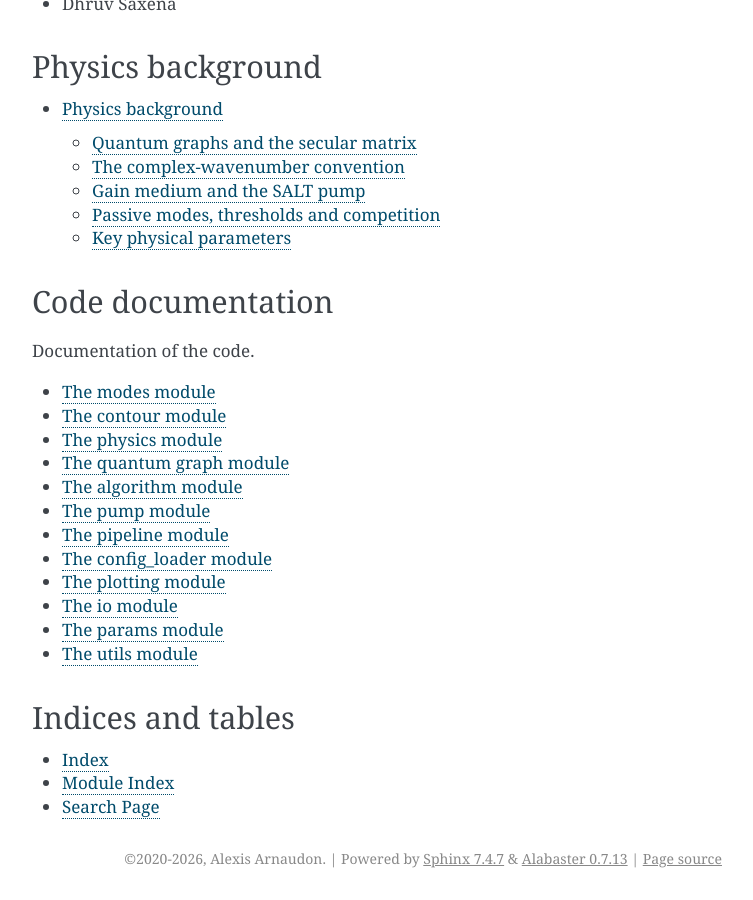
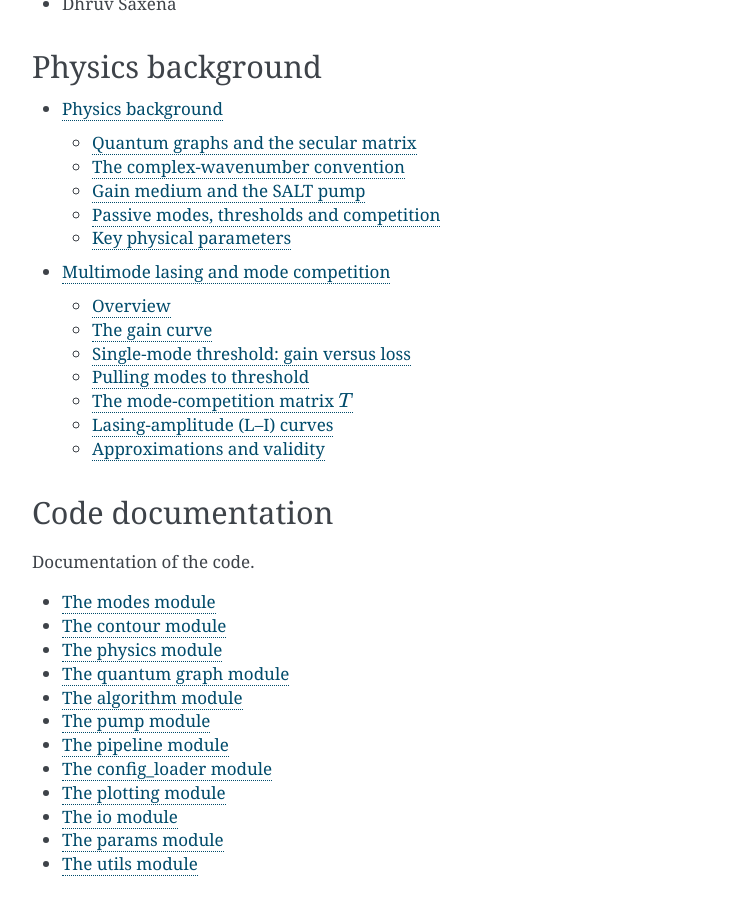
Before and after one commit to arnaudon/netSALT, a Sphinx documentation site: the page built from doc/source/index.rst, in a window 1280 px wide and 900 px high, scrolled down 2050 px. Shown: the whole window, without its empty margins (388-1141 px from the left). Built offline with Sphinx 7.4.7, drawn with Linux system fonts in a browser that asks for light colours; part of the change alters nothing that is shown.

Commit message:
docs: add multimode lasing and mode-competition theory page
New doc/source/lasing.rst documents the SALT machinery behind the lasing
amplitude curves, wired into the Physics background toctree:

- the gain curve -Im(gamma) and its role,
- the single-mode threshold D0 = 1/(Q * (-Im gamma) * overlap) and the three
  competing factors (Q, gain at line centre, pump overlap),
- pulling modes to threshold (alpha -> 0) via dispersion_relation_pump /
  find_threshold_lasing_modes,
- the mode-competition matrix T_{mu,nu} = -Im(gamma_nu) * int |E_nu|^2 E_mu^2
  over pumped inner edges, as spatial hole burning (self- vs cross-saturation),
- the linear SALT intensity system sum_nu T_{mu,nu} I_nu = D0/D0_thr_mu - 1 and
  the piecewise-linear L-I curves with activation / vanishing events,
- the near-threshold / frozen-profile approximations and their validity range.

https://claude.ai/code/session_01EH6xEV2sQozKjjH6vNKjyC

```diff
--- a/doc/source/index.rst
+++ b/doc/source/index.rst
@@ -105,6 +105,7 @@ Physics background
     :maxdepth: 2
 
     theory
+    lasing
 
 Code documentation
 ******************
--- /dev/null
+++ b/doc/source/lasing.rst
@@ -0,0 +1,187 @@
+Multimode lasing and mode competition
+======================================
+
+This page documents how netSALT turns the passive modes of a quantum graph into
+**lasing amplitude curves** — the modal intensities as a function of pump
+strength — within the SALT (steady-state ab-initio laser theory) approximation.
+It is the physics behind :func:`~netsalt.modes.find_threshold_lasing_modes`,
+:func:`~netsalt.modes.compute_mode_competition_matrix` and
+:func:`~netsalt.modes.compute_modal_intensities`. See :doc:`theory` for the
+underlying quantum-graph construction and the :math:`k = \mathrm{Re}\,k - i\alpha`
+convention used throughout.
+
+Overview
+--------
+
+Above threshold the laser settles into a **stationary multimode** state: each
+mode :math:`\mu` lases at a real wavenumber with a modal intensity
+:math:`I_\mu`, and the modes compete for a shared gain medium through spatial
+hole burning. netSALT implements the *linearized, near-threshold* SALT
+expansion: the field profiles are frozen at their threshold shape, and the
+nonlinear gain saturation is condensed into a single **mode-competition matrix**
+:math:`T` (called the ``T`` or ``M`` matrix in the code) followed by a linear
+solve for the intensities. The flow is
+
+.. math::
+
+   \text{passive modes}
+   \;\xrightarrow{\text{raise } D_0}\;
+   \text{thresholds } D_0^{\mathrm{thr}}_\mu
+   \;\xrightarrow{T}\;
+   \text{intensities } I_\mu(D_0).
+
+The gain curve
+--------------
+
+The two-level gain medium enters through the Lorentzian
+:func:`~netsalt.physics.gamma`,
+
+.. math::
+
+   \gamma(k) = \frac{\gamma_\perp}{\mathrm{Re}\,k - k_a + i\gamma_\perp},
+
+centred on the atomic transition wavenumber ``k_a`` with half-width
+``gamma_perp``. The physically active quantity is the **normalised gain**
+
+.. math::
+
+   -\mathrm{Im}\,\gamma(k)
+   = \frac{\gamma_\perp^2}{(\mathrm{Re}\,k - k_a)^2 + \gamma_\perp^2} \in (0, 1],
+
+a Lorentzian peaking at :math:`1` at line centre. This is the gain curve that
+weights every threshold and competition term below.
+
+Single-mode threshold: gain versus loss
+----------------------------------------
+
+A mode lases, in isolation, when its gain balances its loss. The
+non-interacting threshold pump is
+(:func:`~netsalt.modes.lasing_threshold_linear`)
+
+.. math::
+
+   D_0^{\mathrm{thr}}_\mu
+   = \frac{1}{Q_\mu \,\big(-\mathrm{Im}\,\gamma(k_\mu)\big)\,\mathrm{Re}\,\Gamma_\mu},
+
+with three competing factors:
+
+* :math:`Q_\mu = \mathrm{Re}\,k / (2\alpha)` — the passive quality factor
+  (:func:`~netsalt.physics.q_value`); a low-loss mode is cheap to pump.
+* :math:`-\mathrm{Im}\,\gamma(k_\mu)` — the gain at the mode frequency; modes
+  near the gain centre :math:`k_a` reach threshold first.
+* :math:`\Gamma_\mu` — the **pump overlap factor**
+  (:func:`~netsalt.modes.compute_overlapping_factor`), the fraction of the
+  mode's energy living on the pumped edges,
+
+  .. math::
+
+     \Gamma_\mu = \frac{\int_{\text{pump}} |E_\mu|^2}{\int_{\text{inner}} \varepsilon\,|E_\mu|^2}.
+
+  The overlap integrals are evaluated in closed form on the graph edges via
+  :func:`~netsalt.modes.compute_z_matrix` and the quadratic form
+  ``_graph_norm``.
+
+The product :math:`Q_\mu\,(-\mathrm{Im}\,\gamma)` is exposed directly as
+:func:`~netsalt.modes.gamma_q_value`.
+
+Pulling modes to threshold
+--------------------------
+
+Raising the pump makes the effective dielectric
+:math:`\varepsilon + \gamma(k)\,D_0\,\delta_\mathrm{pump}` (see
+:func:`~netsalt.physics.dispersion_relation_pump`), which drags each modal
+wavenumber. The linear approximation is
+(:func:`~netsalt.modes.pump_linear`)
+
+.. math::
+
+   k(D_0^{(1)}) = k(D_0^{(0)})
+   \sqrt{\frac{1 + \gamma\,\Gamma\,D_0^{(0)}}{1 + \gamma\,\Gamma\,D_0^{(1)}}}.
+
+Gain pushes the modal decay rate :math:`\alpha = -\mathrm{Im}\,k` down; the mode
+reaches **threshold** when :math:`\alpha \to 0`, i.e. leakage is exactly
+balanced by gain. :func:`~netsalt.modes.find_threshold_lasing_modes` tracks
+every passive mode up in :math:`D_0` to that crossing, returning the
+``threshold_lasing_modes`` (now at real :math:`k`) and the per-mode
+``lasing_thresholds`` :math:`D_0^{\mathrm{thr}}_\mu`.
+
+The mode-competition matrix :math:`T`
+-------------------------------------
+
+Once lasing, mode :math:`\nu` burns a spatial hole in the gain that raises the
+threshold of every other mode :math:`\mu`. This coupling is the
+mode-competition matrix
+(:func:`~netsalt.modes.compute_mode_competition_matrix`),
+
+.. math::
+
+   T_{\mu\nu}
+   = -\mathrm{Im}\,\gamma(k_\nu)
+     \int_{\substack{\text{pumped}\\\text{inner edges}}}
+     |E_\nu(x)|^2 \, E_\mu^2(x)\, dx.
+
+Each mode is evaluated at its **own** threshold pump
+(``_precomputations_mode_competition``), with the edge flux normalised by the
+pump norm. The edge integral is done analytically per edge
+(``_compute_mode_competition_element``): the :math:`4\times4` inner matrix
+(terms A–F) collects the closed-form integrals of products of the two
+counter-propagating plane waves on the edge; the left vector carries
+:math:`|E_\nu|^2` (mode :math:`\nu`'s **intensity** — the hole it burns) and the
+right vector :math:`E_\mu^2` (mode :math:`\mu`'s field it depletes), weighted by
+mode :math:`\nu`'s gain.
+
+Interpreting :math:`T`: the diagonal :math:`T_{\mu\mu}` is **self-saturation**
+(a mode depleting its own gain), the off-diagonal :math:`T_{\mu\nu}` is
+**cross-saturation** — how strongly mode :math:`\nu` suppresses mode
+:math:`\mu`. Strong overlap in the pumped region means strong competition.
+
+Lasing-amplitude (L–I) curves
+-----------------------------
+
+The steady-state modal intensities solve the linear SALT system over the
+currently active set of modes:
+
+.. math::
+
+   \sum_\nu T_{\mu\nu}\, I_\nu = \frac{D_0}{D_0^{\mathrm{thr}}_\mu} - 1,
+   \qquad
+   I_\mu(D_0) = \mathrm{slope}_\mu\, D_0 - \mathrm{shift}_\mu,
+
+with :math:`\mathrm{slope} = T^{-1}\,(1/D_0^{\mathrm{thr}})` and
+:math:`\mathrm{shift} = T^{-1}\,\mathbf{1}` (the row sums of
+:math:`T^{-1}`). Within a fixed active set the intensities are therefore
+**linear in pump** — the laser L–I curve, whose slope is set by
+:math:`T^{-1}`. :func:`~netsalt.modes.compute_modal_intensities` builds the full
+curves by stepping :math:`D_0` from the first threshold up to
+``max_pump_intensity``, re-solving the linear system at each event. The result
+is **piecewise linear** with kinks at two kinds of event:
+
+* **Activation** (``_find_next_lasing_mode``): a dark mode turns on when its
+  *interacting* threshold — its bare :math:`D_0^{\mathrm{thr}}` raised by
+  competition from the active set (a Schur-complement-style correction with
+  :math:`T`) — is reached.
+* **Vanishing**: an active mode whose intensity slope has gone negative is
+  **switched off** when :math:`I_\mu` reaches :math:`0` (the
+  ``shift/slope`` crossing). Competition can extinguish a previously-lasing
+  mode.
+
+The output ``modes_df["modal_intensities"]`` holds :math:`I_\mu` versus
+:math:`D_0` for every mode; the number of modes with positive final intensity is
+the number of lasing modes. Optimising *which* modes lase — by shaping the pump
+profile :math:`\delta_\mathrm{pump}` — is the job of :mod:`netsalt.pump`.
+
+Approximations and validity
+---------------------------
+
+* **Single-pole / frozen-profile SALT.** :math:`T` is assembled once from the
+  threshold field profiles and the gain-saturation denominator is linearised.
+  This is accurate **near threshold** and degrades far above it, where a full
+  self-consistent SALT iteration of the field profiles would be required.
+* **Well-separated modal frequencies.** The coherent :math:`E_\mu^2` (rather
+  than :math:`|E_\mu|^2`) in the competition integral is the leading-order
+  hole-burning term; it neglects four-wave / phase-locking contributions that
+  matter only for near-degenerate modes.
+* **Sign conventions.** Every gain term carries the
+  :math:`-\mathrm{Im}\,\gamma` / :math:`\alpha = -\mathrm{Im}\,k` convention used
+  across the package (loss = positive imaginary part); the threshold and
+  competition expressions are consistent with it.
```
